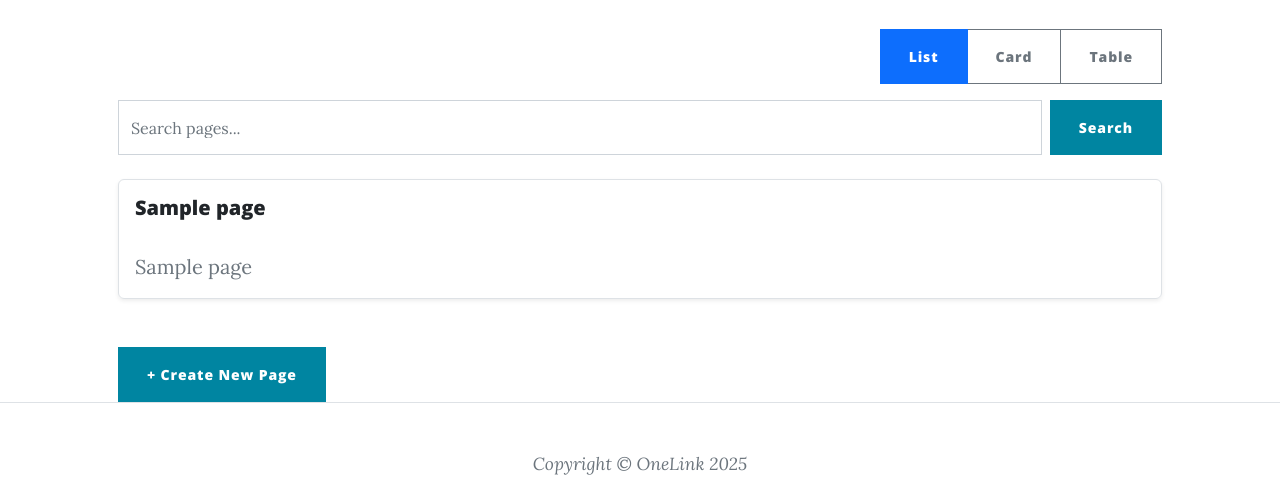
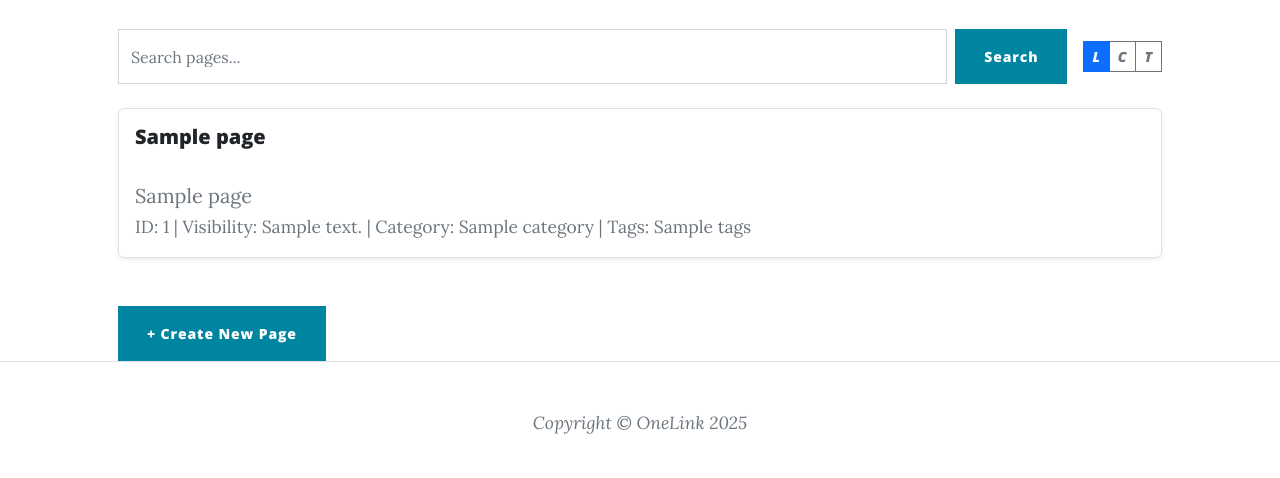
Before and after one commit to realjaypatel/mininotes, a Flask app: template templates/org_pages.html in a window 1280 px wide. Shown: the part 83-561 px from the top of the page. Run offline with Flask 3, Linux system fonts and the light colour scheme; the template is opened without the code that fills it: most values are stand-ins (such as "Sample title", 1, 10 or a date in 2020); some libraries are stand-ins or nearby versions.

Commit message:
support for page id

```diff
--- a/app.py
+++ b/app.py
@@ -110,6 +110,19 @@ def has_org_access(org):
     user_email = user.get("email")
     return user_email in org.get("users", []) or org["user_id"] == session["user_id"]
 
+# ------------------ PAGE ID COUNTER ------------------
+
+def get_next_page_id(org_id):
+    counter = mongo.db.counters.find_one_and_update(
+        {"org_id": org_id},
+        {"$inc": {"seq": 1}},
+        upsert=True,
+        return_document=True
+    )
+    return counter["seq"]
+
+# ------------------ ORG PAGES ------------------
+
 @app.route("/<org_id>")
 def org_pages(org_id):
     if "user_id" not in session:
@@ -119,7 +132,17 @@ def org_pages(org_id):
     if not org or not has_org_access(org):
         return "Access denied", 403
 
-    pages = list(mongo.db.pages.find({"org_id": org_id}))
+    # Show all pages in org that are public or accessible to user
+    user_email = session.get("email")
+    pages = list(mongo.db.pages.find({
+        "org_id": org_id,
+        "$or": [
+            {"visibility": "Public"},
+            {"visibility": "Team", "org_id": org_id},
+            {"visibility": "Private", "author": user_email}
+        ]
+    }).sort("page_id", 1))
+
     return render_template("org_pages.html", org=org, pages=pages)
 
 
@@ -130,10 +153,13 @@ def new_page(org_id):
     org = mongo.db.organizations.find_one({"_id": ObjectId(org_id)})
     if not org or not has_org_access(org):
         return "Access denied", 403
-    print('posted by : ',session)
+
     if request.method == "POST":
+        page_id = get_next_page_id(org_id)  # incremental page ID
+
         page_data = {
             "org_id": org_id,
+            "page_id": page_id,
             "title": request.form["title"],
             "subtitle": request.form.get("subtitle"),
             "content": request.form["content"],
@@ -141,7 +167,7 @@ def new_page(org_id):
             "category": request.form.get("category"),
             "tags": request.form.get("tags"),
             "status": request.form.get("status", "pending"),
-            "visibility":request.form.get("visibility","Team"),
+            "visibility": request.form.get("visibility", "Team"),
             "bgimg": request.form.get("bgimg"),
             "created_at": datetime.utcnow()
         }
@@ -150,11 +176,11 @@ def new_page(org_id):
 
     return render_template("new_page.html", org_id=org_id)
 
-@app.route("/<org_id>/<page_id>/edit", methods=["GET", "POST"])
+@app.route("/<org_id>/page/<int:page_id>/edit", methods=["GET", "POST"])
 def edit_page(org_id, page_id):
     if "user_id" not in session:
         return redirect(url_for("login"))
-    page = mongo.db.pages.find_one({"_id": ObjectId(page_id)})
+    page = mongo.db.pages.find_one({"org_id": org_id, "page_id": page_id})
     if not page:
         return "Page not found", 404
     org = mongo.db.organizations.find_one({"_id": ObjectId(org_id)})
@@ -162,13 +188,12 @@ def edit_page(org_id, page_id):
         return "Access denied", 403
     if request.method == "POST":
         mongo.db.pages.update_one(
-            {"_id": ObjectId(page_id)},
+            {"org_id": org_id, "page_id": page_id},
             {"$set": {
                 "title": request.form["title"],
                 "subtitle": request.form.get("subtitle"),
                 "content": request.form["content"],
-                # "author": session.get("user_id"),
-                "visibility":request.form.get("visibility","Team"),
+                "visibility": request.form.get("visibility", "Team"),
                 "category": request.form.get("category"),
                 "tags": request.form.get("tags"),
                 "status": request.form.get("status", "pending"),
@@ -181,9 +206,9 @@ def edit_page(org_id, page_id):
     return render_template("edit_page.html", page=page, org_id=org_id)
 
 
-@app.route("/<org_id>/<page_id>")
+@app.route("/<org_id>/page/<int:page_id>")
 def view_page(org_id, page_id):
-    page = mongo.db.pages.find_one({"_id": ObjectId(page_id)})
+    page = mongo.db.pages.find_one({"org_id": org_id, "page_id": page_id})
 
     if not page:
         return "Page not found", 404
@@ -207,6 +232,7 @@ def view_page(org_id, page_id):
         "title": page.get("title"),
         "headline": page.get("subtitle"),
         "content": page.get("content"),
+        "page_id":page.get("page_id"),
         "author": page.get("author") or "Unknown",
         "timestamp": timestamp,
         "bgimg": page.get("bgimg") or url_for('static', filename='assets/img/post-bg.jpg'),
@@ -217,7 +243,6 @@ def view_page(org_id, page_id):
     }
 
     return render_template("view_page.html", data=data, org=org)
-
 
 
 # ------------------ SEARCH ------------------
@@ -231,7 +256,6 @@ def search(org_id):
     results = []
 
     if query:
-        # Search only in this organization
         results = list(mongo.db.pages.find({
             "org_id": org_id,
             "$text": {"$search": query}
@@ -243,11 +267,10 @@ def search(org_id):
 
 @app.route("/landing")
 def landing():
-    # You can later customize this as your public homepage
     return render_template("landing.html")
 
 
 if __name__ == "__main__":
-    # Ensure text index exists
+    # Ensure text index exists for search
     mongo.db.pages.create_index([("title", "text"), ("content", "text")])
     app.run(debug=True)
--- a/templates/org_pages.html
+++ b/templates/org_pages.html
@@ -1,5 +1,6 @@
 {% extends "base.html" %}
 {% block title %}{{ org.name }} - Pages{% endblock %}
+
 {% block header %}
 <header class="masthead" style="background-image: url('{{ url_for('static', filename='assets/img/home-bg.jpg') }}')">
   <div class="container text-center text-white"></div>
@@ -9,29 +10,36 @@
 {% block content %}
 <div class="container px-4 px-lg-5 mt-5">
 
-  <!-- View Toggle Buttons -->
-  <div class="d-flex justify-content-end mb-3">
+  <!-- Search Bar + View Toggle -->
+  <div class="d-flex mb-4 align-items-center">
+    <form method="GET" action="{{ url_for('search', org_id=org._id) }}" class="d-flex flex-grow-1 me-3">
+      <input type="text" class="form-control me-2" name="q" placeholder="Search pages..." required>
+      <button type="submit" class="btn btn-primary">Search</button>
+    </form>
+
+    <!-- View Toggle Buttons as small icons -->
     <div class="btn-group" role="group" aria-label="View toggle">
-      <button type="button" class="btn btn-outline-secondary active" data-view="list">List</button>
-      <button type="button" class="btn btn-outline-secondary" data-view="card">Card</button>
-      <button type="button" class="btn btn-outline-secondary" data-view="table">Table</button>
+      <button type="button" class="btn btn-outline-secondary btn-sm active" data-view="list" title="List View">
+        <i class="bi bi-list">L</i>
+      </button>
+      <button type="button" class="btn btn-outline-secondary btn-sm" data-view="card" title="Card View">
+        <i class="bi bi-grid-3x3-gap">C</i>
+      </button>
+      <button type="button" class="btn btn-outline-secondary btn-sm" data-view="table" title="Table View">
+        <i class="bi bi-table">T</i>
+      </button>
     </div>
   </div>
-
-  <!-- Search Bar -->
-  <form method="GET" action="{{ url_for('search', org_id=org._id) }}" class="d-flex mb-4">
-    <input type="text" class="form-control me-2" name="q" placeholder="Search pages..." required>
-    <button type="submit" class="btn btn-primary">Search</button>
-  </form>
 
   <!-- List View (default) -->
   <div id="view-list">
     {% if pages %}
       {% for page in pages %}
         <div class="post-preview mb-4 p-3 border rounded shadow-sm hover-shadow">
-          <a href="/{{ org._id }}/{{ page._id }}" class="text-decoration-none text-dark">
+          <a href="/{{ org._id }}/page/{{ page.page_id }}" class="text-decoration-none text-dark">
             <h5 class="mb-1">{{ page.title }}</h5>
             <p class="text-muted mb-0">{{ page.subtitle }}</p>
+            <small class="text-muted">ID: {{ page.page_id }} | Visibility: {{ page.visibility }} | Category: {{ page.category }} | Tags: {{ page.tags }}</small>
           </a>
         </div>
       {% endfor %}
@@ -49,8 +57,9 @@
             <div>
               <h5 class="card-title">{{ page.title }}</h5>
               <p class="card-text text-muted">{{ page.subtitle }}</p>
+              <small class="text-muted">ID: {{ page.page_id }} | Visibility: {{ page.visibility }} | Category: {{ page.category }} | Tags: {{ page.tags }}</small>
             </div>
-            <a href="/{{ org._id }}/{{ page._id }}" class="btn btn-sm btn-primary mt-3 align-self-start">Open</a>
+            <a href="/{{ org._id }}/page/{{ page._id }}" class="btn btn-sm btn-primary mt-3 align-self-start">Open</a>
           </div>
         </div>
       </div>
@@ -62,18 +71,26 @@
     <table class="table align-middle table-hover border rounded shadow-sm mb-0">
       <thead class="table-light">
         <tr>
+          <th>Page ID</th>
           <th>Title</th>
           <th>Subtitle</th>
+          <th>Category</th>
+          <th>Tags</th>
+          <th>Visibility</th>
           <th class="text-end">Action</th>
         </tr>
       </thead>
       <tbody>
         {% for page in pages %}
         <tr class="hover-shadow-sm">
+          <td>{{ page.page_id }}</td>
           <td>{{ page.title }}</td>
           <td class="text-muted">{{ page.subtitle }}</td>
+          <td>{{ page.category }}</td>
+          <td>{{ page.tags }}</td>
+          <td>{{ page.visibility }}</td>
           <td class="text-end">
-            <a href="/{{ org._id }}/{{ page._id }}" class="btn btn-sm btn-outline-primary">View</a>
+            <a href="/{{ org._id }}/page/{{ page.page_id }}" class="btn btn-sm btn-outline-primary">View</a>
           </td>
         </tr>
         {% endfor %}
@@ -148,5 +165,4 @@ document.addEventListener('DOMContentLoaded', () => {
   });
 });
 </script>
-
 {% endblock %}
```
Also changed, not shown: templates/view_page.html (+8 -4 lines).
